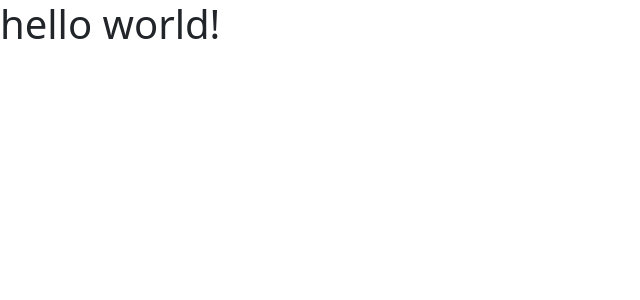
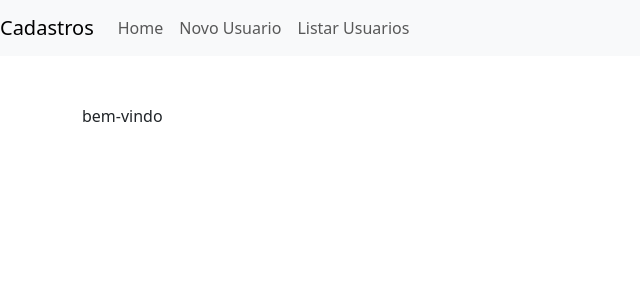
Before and after one commit to LucasIsamuM/projetoCrud, a PHP site: page / in a window 1280 px wide. Shown: the top 300 px of the page, without its empty margins (0-640 px from the left). Run offline with PHP 8.4, Linux system fonts and the light colour scheme.

Commit message:
atualizacao 30.10.2024

```diff
--- a/index.php
+++ b/index.php
@@ -1,20 +1,57 @@
-<!doctype html>
-<html lang="pt-br">
-  <head>
+<!DOCTYPE html>
+<html lang="en">
+<head>
+    <meta charset="UTF-8">
+    <meta name="viewport" content="width=device-width, initial-scale=1.0">
+    <title>Document</title>
+    <!-- Bootstrap CSS -->
+    <link href="https://cdn.jsdelivr.net/npm/bootstrap@5.3.3/dist/css/bootstrap.min.css" rel="stylesheet" integrity="sha384-QWTKZyjpPEjISv5WaRU9OFeRpok6YctnYmDr5pNlyT2bRjXh0JMhjY6hW+ALEwIH" crossorigin="anonymous">
+</head>
+<body>
 
-    <meta charset="utf-8">
-    <meta name="viewport" content="width=device-width, initial-scale=1">
+<nav class="navbar navbar-expand-lg navbar-light bg-light">
+    <a class="navbar-brand" href="#">Cadastros</a>
+    <button class="navbar-toggler" type="button" data-toggle="collapse" data-target="#navbarNav" aria-controls="navbarNav" aria-expanded="false" aria-label="Toggle navigation">
+        <span class="navbar-toggler-icon"></span>
+    </button>
+    <div class="collapse navbar-collapse" id="navbarNav">
+        <ul class="navbar-nav">
+            <li class="nav-item active">
+                <a class="nav-link" href="index.php">Home</a>
+            </li>
+            <li class="nav-item">
+                <a class="nav-link" href="novo-usuario.php">Novo Usuario</a>
+            </li>
+            <li class="nav-item">
+                <a class="nav-link" href="listar-usuario.php">Listar Usuarios</a>
+            </li>
 
-    <!-- Bootstrap CSS -->
-    <link rel="stylesheet" href="https://cdn.jsdelivr.net/npm/bootstrap@5.3.3/dist/css/bootstrap.rtl.min.css" integrity="sha384-dpuaG1suU0eT09tx5plTaGMLBsfDLzUCCUXOY2j/LSvXYuG6Bqs43ALlhIqAJVRb" crossorigin="anonymous">
-
-    <title>Hello world!</title>
-  </head>
-  <body>
-    <h1>hello world!</h1>
-
-    <script src="https://cdn.jsdelivr.net/npm/bootstrap@5.3.3/dist/js/bootstrap.bundle.min.js" integrity="sha384-YvpcrYf0tY3lHB60NNkmXc5s9fDVZLESaAA55NDzOxhy9GkcIdslK1eN7N6jIeHz" crossorigin="anonymous"></script>
+        </ul>
+    </div>
+</nav>
+<div class = "container">
+  <div class = "row">
+    <div class = "col mt-5">
+    <?php
+switch (@$_REQUEST["page"]) {
+  case "novo":
+    include ("novo-usuario.php");
+    break;
+  case "listar":
+    include ("listar-usuario.php");
+    break;
+    default:
+    print"bem-vindo";
+}
+?>
 
 
-  </body>
+    </div>
+  </div>
+</div>
+
+
+<script src="https://cdn.jsdelivr.net/npm/bootstrap@5.3.3/dist/js/bootstrap.bundle.min.js" integrity="sha384-YvpcrYf0tY3lHB60NNkmXc5s9fDVZLESaAA55NDzOxhy9GkcIdslK1eN7N6jIeHz" crossorigin="anonymous"></script>
+
+</body>
 </html>
```
Also changed, not shown: listar-usuario.php (added), novo-usuario.php (added).
